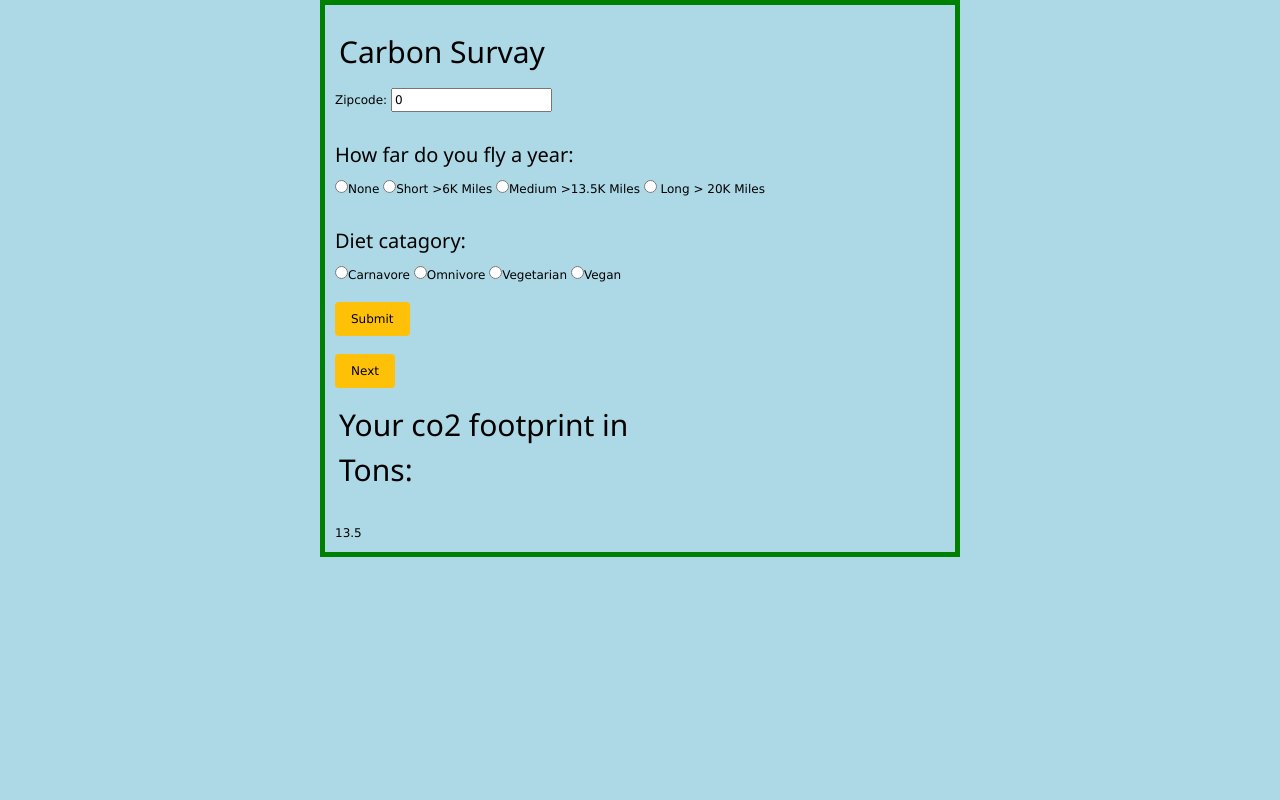
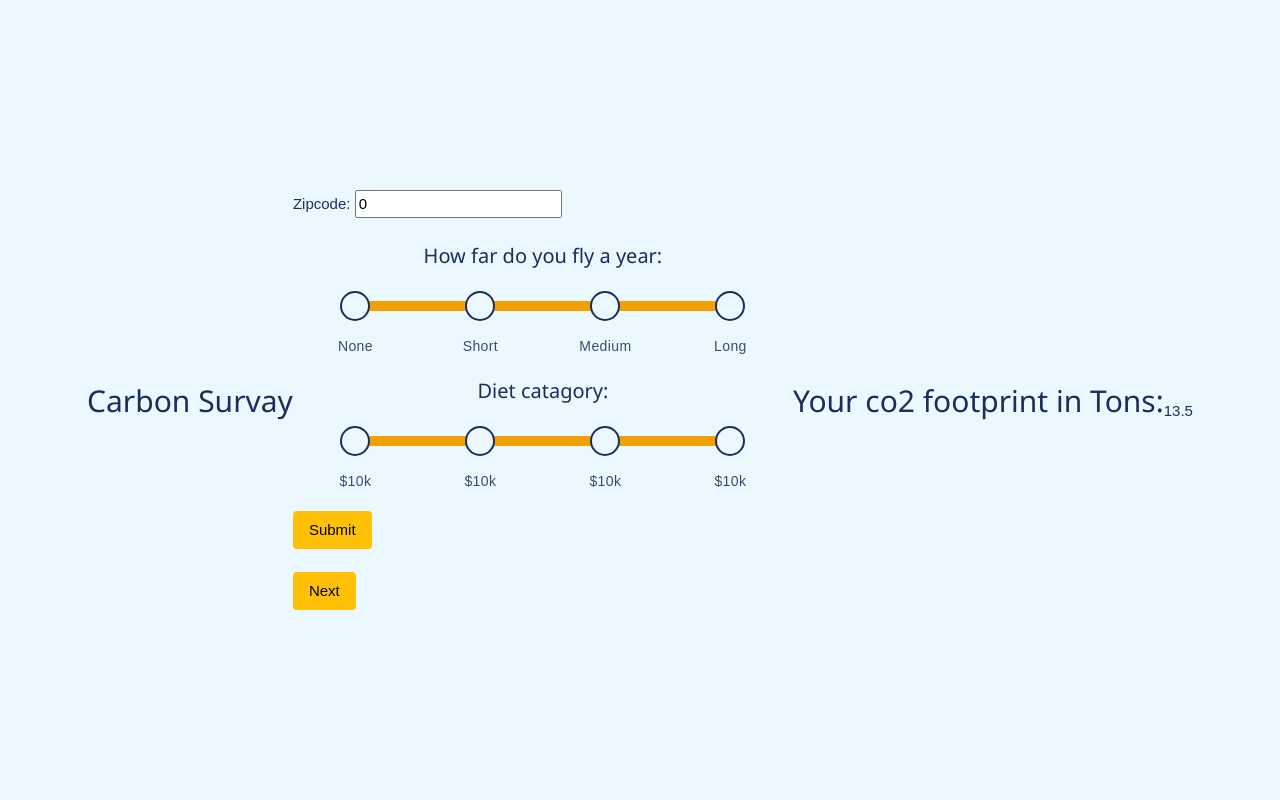
Before and after one commit to BOB450/LightCo2-Survay, a PHP site: page / in a window 1280 px wide. Run offline with PHP 8.4, Linux system fonts and the light colour scheme.

Commit message:
Started css

```diff
--- a/index.php
+++ b/index.php
@@ -1,124 +1,11 @@
-
 <!DOCTYPE HTML>
 <html>
 <link rel="stylesheet" href="https://www.w3schools.com/w3css/4/w3.css">
 
 <head>
-<style>
-body{
-font-family:"Lucida Grande", "Lucida Sans Unicode", Verdana, Arial, Helvetica, sans-serif;
-font-size:12px;
-}
-p, h1, form, button{border:0; margin:0; padding:0;}
-.spacer{clear:both; height:1px;}
-/* ----------- My Form ----------- */
-.form{
-margin:0 auto;
-width:400px;
-padding:14px;
-}
-body {
-  margin: auto;
-  width: 50%;
-  border: 5px solid green;
-  padding: 10px;
-  background-color: lightblue;
-}
-
-/* ----------- basic ----------- */
-#basic{
-border:solid 2px #DEDEDE;
-}
-#basic h1 {
-font-size:14px;
-font-weight:bold;
-margin-bottom:8px;
-}
-h2 {
-
-  width: 50%;
-  padding: 4px;
-}
-#basic p{
-font-size:11px;
-color:#666666;
-margin-bottom:20px;
-border-bottom:solid 1px #dedede;
-padding-bottom:10px;
-}
-#basic label{
-display:block;
-font-weight:bold;
-text-align:right;
-width:140px;
-float:left;
-}
-#basic .small{
-color:#666666;
-display:block;
-font-size:11px;
-font-weight:normal;
-text-align:right;
-width:140px;
-}
-
-
-
-/* ----------- stylized ----------- */
-#stylized{
-border:solid 2px #b7ddf2;
-background:#ebf4fb;
-
-}
-#stylized h1 {
-font-size:14px;
-font-weight:bold;
-margin-bottom:8px;
-}
-#stylized p{
-font-size:11px;
-color:#666666;
-margin-bottom:20px;
-border-bottom:solid 1px #b7ddf2;
-padding-bottom:10px;
-}
-#stylized label{
-display:block;
-font-weight:bold;
-text-align:right;
-width:140px;
-float:left;
-}
-#stylized .small{
-color:#666666;
-display:block;
-font-size:11px;
-font-weight:normal;
-text-align:right;
-width:140px;
-}
-#stylized input{
-float:left;
-font-size:12px;
-padding:4px 2px;
-border:solid 1px #aacfe4;
-width:200px;
-margin:2px 0 20px 10px;
-}
-#stylized button{
-clear:both;
-margin-left:160px;
-width:125px;
-height:31px;
-background:#444;
-text-align:center;
-line-height:31px;
-color:#FFFFFF;
-font-size:11px;
-font-weight:bold;
-}
-
-</style>
+<meta charset="UTF-8">
+<link rel="stylesheet" href="style.css">
+<link rel="stylesheet" href="style-2.css">
 </head>
 <body>
 
@@ -174,21 +61,34 @@ function myFunction() {
 
   <br><br>
 
-  <h4>How far do you fly a year:</h4>
-  <input type="radio" name="travel" <?php if (isset($travel) && $travel=="3.3") echo "checked";?> value=".2">None
-  <input type="radio" name="travel" <?php if (isset($travel) && $travel=="2.5") echo "checked";?> value=".5">Short >6K Miles
-  <input type="radio" name="travel" <?php if (isset($travel) && $travel=="1.7") echo "checked";?> value="4.5">Medium >13.5K Miles
-  <input type="radio" name="travel" <?php if (isset($travel) && $travel=="1.5") echo "checked";?> value="11.5"> Long > 20K Miles
+  <h4 id = "form-title">How far do you fly a year:</h4>
+  <div id="debt-amount-slider">
+  <input type="radio" name="travel" id="1" <?php if (isset($travel) && $travel=="3.3") echo "checked";?> value=".2" required>
+  <label for="1" data-debt-amount="None"></label>
+  <input type="radio" name="travel" id="2" <?php if (isset($travel) && $travel=="2.5") echo "checked";?> value=".5" required>
+  <label for="2" data-debt-amount="Short"></label>
+  <input type="radio" name="travel" id="3" <?php if (isset($travel) && $travel=="1.7") echo "checked";?> value="4.5" required>
+  <label for="3" data-debt-amount="Medium"></label>
+  <input type="radio" name="travel" id="4" <?php if (isset($travel) && $travel=="1.5") echo "checked";?> value="11.5" required>
+  <label for="4" data-debt-amount="Long"></label>
+  <div id="debt-amount-pos"></div>
+  </div>
 
 
   <br><br>
 
-<h4>  Diet catagory:</h4>
-  <input type="radio" name="diet" <?php if (isset($diet) && $diet=="3.3") echo "checked";?> value="3.3">Carnavore
-  <input type="radio" name="diet" <?php if (isset($diet) && $diet=="2.5") echo "checked";?> value="2.5">Omnivore
-  <input type="radio" name="diet" <?php if (isset($diet) && $diet=="1.7") echo "checked";?> value="1.7">Vegetarian
-  <input type="radio" name="diet" <?php if (isset($diet) && $diet=="1.5") echo "checked";?> value="1.5">Vegan
-
+<h4 id="form-title">  Diet catagory:</h4>
+<div id="debt-amount-slider-2">
+  <input type="radio" name="diet" id="1" <?php if (isset($diet) && $diet=="3.3") echo "checked";?> value="3.3">
+  <label for="1" data-debt-amount="$10k"></label>
+  <input type="radio" name="diet" id="2" <?php if (isset($diet) && $diet=="2.5") echo "checked";?> value="2.5">
+  <label for="2" data-debt-amount="$10k"></label>
+  <input type="radio" name="diet" id="3" <?php if (isset($diet) && $diet=="1.7") echo "checked";?> value="1.7">
+  <label for="3" data-debt-amount="$10k"></label>
+  <input type="radio" name="diet" id="4" <?php if (isset($diet) && $diet=="1.5") echo "checked";?> value="1.5">
+  <label for="4" data-debt-amount="$10k"></label>
+  <div id="debt-amount-pos-2"></div>
+</div>
   <br><br>
   <input class="w3-button w3-amber w3-round" type="submit" name="Apply" value="Submit">
     <br><br>
--- /dev/null
+++ b/style-2.css
@@ -0,0 +1,146 @@
+form #debt-amount-slider-2 {
+	display: -webkit-box;
+	display: flex;
+	-webkit-box-orient: horizontal;
+	-webkit-box-direction: normal;
+			flex-direction: row;
+	align-content: stretch;
+	position: relative;
+	width: 100%;
+	height: 50px;
+	-webkit-user-select: none;
+	   -moz-user-select: none;
+		-ms-user-select: none;
+			user-select: none;
+  }
+  form #debt-amount-slider-2::before {
+	content: " ";
+	position: absolute;
+	height: 10px;
+	width: 100%;
+	width: calc(100% * (3 / 4));
+	top: 50%;
+	left: 50%;
+	-webkit-transform: translate(-50%, -50%);
+			transform: translate(-50%, -50%);
+	background: #F1A104;
+  }
+  form #debt-amount-slider-2 input, form #debt-amount-slider-2 label {
+	box-sizing: border-box;
+	-webkit-box-flex: 1;
+			flex: 1;
+	-webkit-user-select: none;
+	   -moz-user-select: none;
+		-ms-user-select: none;
+			user-select: none;
+	cursor: pointer;
+  }
+  form #debt-amount-slider-2 label {
+	display: inline-block;
+	position: relative;
+	width: 20%;
+	height: 100%;
+	-webkit-user-select: none;
+	   -moz-user-select: none;
+		-ms-user-select: none;
+			user-select: none;
+  }
+  form #debt-amount-slider-2 label::before {
+	content: attr(data-debt-amount);
+	position: absolute;
+	left: 50%;
+	padding-top: 10px;
+	-webkit-transform: translate(-50%, 45px);
+			transform: translate(-50%, 45px);
+	font-size: 14px;
+	letter-spacing: 0.4px;
+	font-weight: 400;
+	white-space: nowrap;
+	opacity: 0.85;
+	-webkit-transition: all 0.15s ease-in-out;
+	transition: all 0.15s ease-in-out;
+  }
+  form #debt-amount-slider-2 label::after {
+	content: " ";
+	position: absolute;
+	left: 50%;
+	top: 50%;
+	-webkit-transform: translate(-50%, -50%);
+			transform: translate(-50%, -50%);
+	width: 30px;
+	height: 30px;
+	border: 2px solid #192E5B;
+	background: #ECF8FF;
+	border-radius: 50%;
+	pointer-events: none;
+	-webkit-user-select: none;
+	   -moz-user-select: none;
+		-ms-user-select: none;
+			user-select: none;
+	z-index: 1;
+	cursor: pointer;
+	-webkit-transition: all 0.15s ease-in-out;
+	transition: all 0.15s ease-in-out;
+  }
+  form #debt-amount-slider-2 label:hover::after {
+	-webkit-transform: translate(-50%, -50%) scale(1.25);
+			transform: translate(-50%, -50%) scale(1.25);
+  }
+  form #debt-amount-slider-2 input {
+	display: none;
+  }
+  form #debt-amount-slider-2 input:checked + label::before {
+	font-weight: 800;
+	opacity: 1;
+  }
+  form #debt-amount-slider-2 input:checked + label::after {
+	border-width: 4px;
+	-webkit-transform: translate(-50%, -50%) scale(0.75);
+			transform: translate(-50%, -50%) scale(0.75);
+  }
+  form #debt-amount-slider-2 input:checked ~ #debt-amount-pos {
+	opacity: 1;
+  }
+  form #debt-amount-slider-2 input:checked:nth-child(1) ~ #debt-amount-pos {
+	left: 12.5%;
+  }
+  form #debt-amount-slider-2 input:checked:nth-child(3) ~ #debt-amount-pos {
+	left: 37.5%;
+  }
+  form #debt-amount-slider-2 input:checked:nth-child(5) ~ #debt-amount-pos {
+	left: 62.5%;
+  }
+  form #debt-amount-slider-2 input:checked:nth-child(7) ~ #debt-amount-pos {
+	left: 87.5%;
+  }
+  form #debt-amount-slider-2 input:checked:nth-child(9) ~ #debt-amount-pos {
+	left: 90%;
+  }
+  form #debt-amount-slider-2 #debt-amount-pos-2 {
+	display: block;
+	position: absolute;
+	top: 50%;
+	width: 22px;
+	height: 22px;
+	background: #192E5B;
+	border-radius: 50%;
+	-webkit-transition: all 0.15s ease-in-out;
+	transition: all 0.15s ease-in-out;
+	-webkit-transform: translate(-50%, -50%);
+			transform: translate(-50%, -50%);
+	border: 2px solid #192E5B;
+	opacity: 0;
+	z-index: 2;
+  }
+  form:valid #debt-amount-slider-2 input + label::before {
+	-webkit-transform: translate(-50%, 45px) scale(0.9);
+			transform: translate(-50%, 45px) scale(0.9);
+	-webkit-transition: all 0.15s linear;
+	transition: all 0.15s linear;
+  }
+  form:valid #debt-amount-slider-2 input:checked + label::before {
+	-webkit-transform: translate(-50%, 45px) scale(1.1);
+			transform: translate(-50%, 45px) scale(1.1);
+	-webkit-transition: all 0.15s linear;
+	transition: all 0.15s linear;
+  }
--- /dev/null
+++ b/style.css
@@ -0,0 +1,275 @@
+html, body {
+	width: 100%;
+	height: 100%;
+	display: -webkit-box;
+	display: flex;
+	-webkit-box-align: center;
+			align-items: center;
+	-webkit-box-pack: center;
+			justify-content: center;
+	font-family: 'Nunito', sans-serif;
+	color: #192E5B;
+	background-color: #ECF8FF;
+	-webkit-user-select: none;
+	   -moz-user-select: none;
+		-ms-user-select: none;
+			user-select: none;
+  }
+
+  #form-wrapper {
+	width: 100%;
+	display: -webkit-box;
+	display: flex;
+	-webkit-box-orient: vertical;
+	-webkit-box-direction: normal;
+			flex-direction: column;
+	-webkit-box-align: center;
+			align-items: center;
+  }
+
+  form {
+	width: 90%;
+	max-width: 500px;
+  }
+  form #form-title {
+	margin-top: 0;
+	font-weight: 400;
+	text-align: center;
+  }
+  form #debt-amount-slider {
+	display: -webkit-box;
+	display: flex;
+	-webkit-box-orient: horizontal;
+	-webkit-box-direction: normal;
+			flex-direction: row;
+	align-content: stretch;
+	position: relative;
+	width: 100%;
+	height: 50px;
+	-webkit-user-select: none;
+	   -moz-user-select: none;
+		-ms-user-select: none;
+			user-select: none;
+  }
+  form #debt-amount-slider::before {
+	content: " ";
+	position: absolute;
+	height: 10px;
+	width: 100%;
+	width: calc(100% * (3 / 4));
+	top: 50%;
+	left: 50%;
+	-webkit-transform: translate(-50%, -50%);
+			transform: translate(-50%, -50%);
+	background: #F1A104;
+  }
+  form #debt-amount-slider input, form #debt-amount-slider label {
+	box-sizing: border-box;
+	-webkit-box-flex: 1;
+			flex: 1;
+	-webkit-user-select: none;
+	   -moz-user-select: none;
+		-ms-user-select: none;
+			user-select: none;
+	cursor: pointer;
+  }
+  form #debt-amount-slider label {
+	display: inline-block;
+	position: relative;
+	width: 20%;
+	height: 100%;
+	-webkit-user-select: none;
+	   -moz-user-select: none;
+		-ms-user-select: none;
+			user-select: none;
+  }
+  form #debt-amount-slider label::before {
+	content: attr(data-debt-amount);
+	position: absolute;
+	left: 50%;
+	padding-top: 10px;
+	-webkit-transform: translate(-50%, 45px);
+			transform: translate(-50%, 45px);
+	font-size: 14px;
+	letter-spacing: 0.4px;
+	font-weight: 400;
+	white-space: nowrap;
+	opacity: 0.85;
+	-webkit-transition: all 0.15s ease-in-out;
+	transition: all 0.15s ease-in-out;
+  }
+  form #debt-amount-slider label::after {
+	content: " ";
+	position: absolute;
+	left: 50%;
+	top: 50%;
+	-webkit-transform: translate(-50%, -50%);
+			transform: translate(-50%, -50%);
+	width: 30px;
+	height: 30px;
+	border: 2px solid #192E5B;
+	background: #ECF8FF;
+	border-radius: 50%;
+	pointer-events: none;
+	-webkit-user-select: none;
+	   -moz-user-select: none;
+		-ms-user-select: none;
+			user-select: none;
+	z-index: 1;
+	cursor: pointer;
+	-webkit-transition: all 0.15s ease-in-out;
+	transition: all 0.15s ease-in-out;
+  }
+  form #debt-amount-slider label:hover::after {
+	-webkit-transform: translate(-50%, -50%) scale(1.25);
+			transform: translate(-50%, -50%) scale(1.25);
+  }
+  form #debt-amount-slider input {
+	display: none;
+  }
+  form #debt-amount-slider input:checked + label::before {
+	font-weight: 800;
+	opacity: 1;
+  }
+  form #debt-amount-slider input:checked + label::after {
+	border-width: 4px;
+	-webkit-transform: translate(-50%, -50%) scale(0.75);
+			transform: translate(-50%, -50%) scale(0.75);
+  }
+  form #debt-amount-slider input:checked ~ #debt-amount-pos {
+	opacity: 1;
+  }
+  form #debt-amount-slider input:checked:nth-child(1) ~ #debt-amount-pos {
+	left: 12.5%;
+  }
+  form #debt-amount-slider input:checked:nth-child(3) ~ #debt-amount-pos {
+	left: 37.5%;
+  }
+  form #debt-amount-slider input:checked:nth-child(5) ~ #debt-amount-pos {
+	left: 62.5%;
+  }
+  form #debt-amount-slider input:checked:nth-child(7) ~ #debt-amount-pos {
+	left: 87.5%;
+  }
+  form #debt-amount-slider input:checked:nth-child(9) ~ #debt-amount-pos {
+	left: 90%;
+  }
+  form #debt-amount-slider #debt-amount-pos {
+	display: block;
+	position: absolute;
+	top: 50%;
+	width: 22px;
+	height: 22px;
+	background: #192E5B;
+	border-radius: 50%;
+	-webkit-transition: all 0.15s ease-in-out;
+	transition: all 0.15s ease-in-out;
+	-webkit-transform: translate(-50%, -50%);
+			transform: translate(-50%, -50%);
+	border: 2px solid #192E5B;
+	opacity: 0;
+	z-index: 2;
+  }
+  form:valid #debt-amount-slider input + label::before {
+	-webkit-transform: translate(-50%, 45px) scale(0.9);
+			transform: translate(-50%, 45px) scale(0.9);
+	-webkit-transition: all 0.15s linear;
+	transition: all 0.15s linear;
+  }
+  form:valid #debt-amount-slider input:checked + label::before {
+	-webkit-transform: translate(-50%, 45px) scale(1.1);
+			transform: translate(-50%, 45px) scale(1.1);
+	-webkit-transition: all 0.15s linear;
+	transition: all 0.15s linear;
+  }
+  form + button {
+	display: block;
+	position: relative;
+	margin: 56px auto 0;
+	padding: 10px 20px;
+	-webkit-appearance: none;
+	   -moz-appearance: none;
+			appearance: none;
+	-webkit-transition: all 0.15s ease-in-out;
+	transition: all 0.15s ease-in-out;
+	font-family: inherit;
+	font-size: 24px;
+	font-weight: 600;
+	background: #192E5B;
+	color: white;
+	border: 2px solid #000;
+	border-radius: 8px;
+	outline: 0;
+	-webkit-user-select: none;
+	   -moz-user-select: none;
+		-ms-user-select: none;
+			user-select: none;
+	cursor: pointer;
+  }
+  form + button:hover {
+	background: #F1A104;
+	color: #fff;
+  }
+  form + button:hover:active {
+	-webkit-transform: scale(0.9);
+			transform: scale(0.9);
+  }
+  form + button:focus {
+	background: #4caf50;
+	border-color: #4caf50;
+	color: #fff;
+	pointer-events: none;
+  }
+  form + button:focus::before {
+	-webkit-animation: spin 1s linear infinite;
+			animation: spin 1s linear infinite;
+  }
+  form + button::before {
+	display: inline-block;
+	width: 0;
+	opacity: 0;
+	content: "\f3f4";
+	font-family: "Font Awesome 5 Pro";
+	font-weight: 900;
+	margin-right: 0;
+	-webkit-transform: rotate(0deg);
+			transform: rotate(0deg);
+  }
+  form:invalid + button {
+	pointer-events: none;
+	opacity: 0.25;
+  }
+
+  @-webkit-keyframes spin {
+	from {
+	  -webkit-transform: rotate(0deg);
+			  transform: rotate(0deg);
+	  width: 24px;
+	  opacity: 1;
+	  margin-right: 12px;
+	}
+	to {
+	  -webkit-transform: rotate(360deg);
+			  transform: rotate(360deg);
+	  width: 24px;
+	  opacity: 1;
+	  margin-right: 12px;
+	}
+  }
+
+  @keyframes spin {
+	from {
+	  -webkit-transform: rotate(0deg);
+			  transform: rotate(0deg);
+	  width: 24px;
+	  opacity: 1;
+	  margin-right: 12px;
+	}
+	to {
+	  -webkit-transform: rotate(360deg);
+			  transform: rotate(360deg);
+	  width: 24px;
+	  opacity: 1;
+	  margin-right: 12px;
+	}
+  }
```
